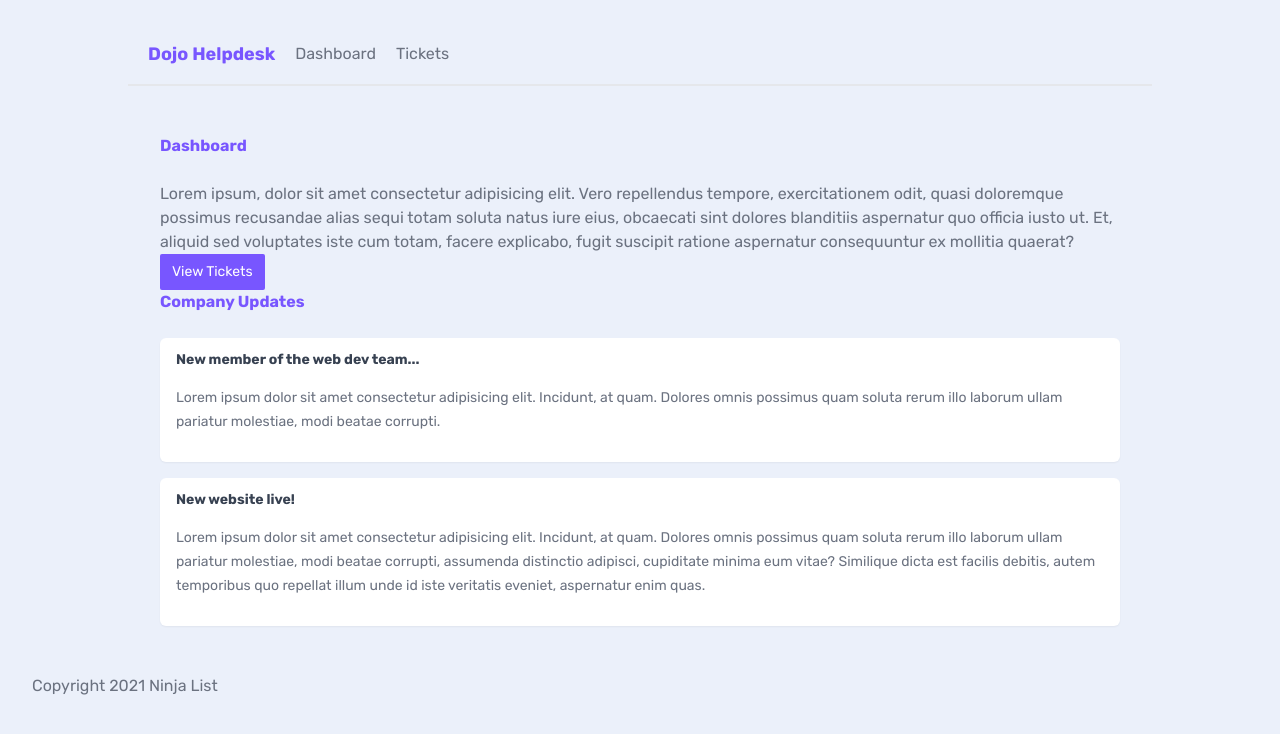
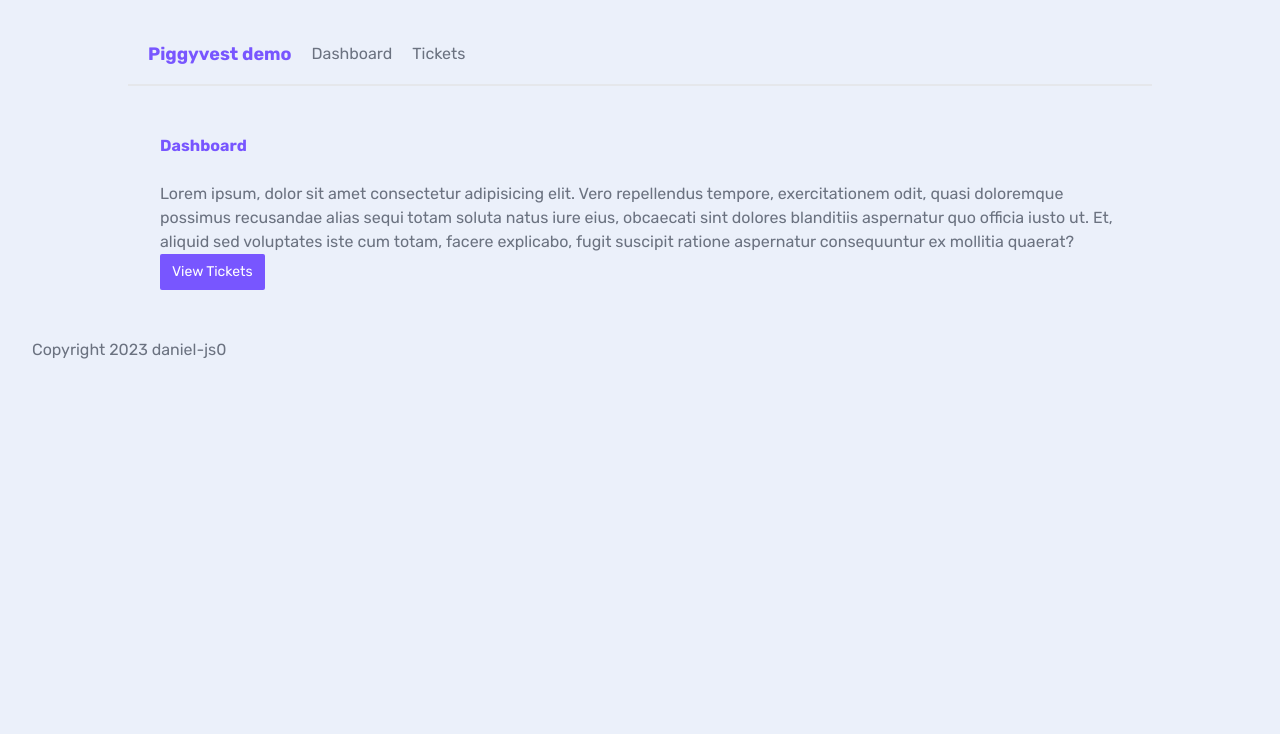
Before and after one commit to daniel-js0/Piggyvest-clone, a Next.js app: page / in a window 1280 px wide. Shown: the top 734 px of the page. Built offline with nearby package versions, Linux system fonts and the light colour scheme.

Commit message:
deleted some files

```diff
--- a/app/comp/Footer.jsx
+++ b/app/compnents/Footer.jsx
@@ -1,7 +1,7 @@
 const Footer = () => {
     return (
       <footer className="ml-[30%]">
-        Copyright 2021 Ninja List
+        Copyright 2023 daniel-js0
       </footer>
     );
   }
--- a/app/comp/Navbar.jsx
+++ b/app/compnents/Navbar.jsx
@@ -1,5 +1,4 @@
 import Link from 'next/link';
-import Image from 'next/image'
 
 const Navbar = () => {
   return (
@@ -7,7 +6,7 @@ const Navbar = () => {
       <div className="logo mt-5">
 
       </div>
-      <h1>Dojo Helpdesk</h1>
+      <h1>Piggyvest demo</h1>
       <Link href="/">Dashboard</Link>
       <Link href="/tickets">Tickets</Link>
     </nav>
--- a/app/layout.jsx
+++ b/app/layout.jsx
@@ -1,5 +1,5 @@
-import Footer from './comp/Footer'
-import Navbar from './comp/Navbar'
+import Footer from './compnents/Footer'
+import Navbar from './compnents/Navbar'
 import './globals.css'
 import { Rubik } from 'next/font/google'
 
--- a/app/page.jsx
+++ b/app/page.jsx
@@ -14,16 +14,7 @@ export default function Home() {
         </Link>
       </div>
 
-      <h2>Company Updates</h2>
 
-      <div className="card">
-        <h3>New member of the web dev team...</h3>
-        <p>Lorem ipsum dolor sit amet consectetur adipisicing elit. Incidunt, at quam. Dolores omnis possimus quam soluta rerum illo laborum ullam pariatur molestiae, modi beatae corrupti.</p>
-      </div>
-      <div className="card">
-        <h3>New website live!</h3>
-        <p>Lorem ipsum dolor sit amet consectetur adipisicing elit. Incidunt, at quam. Dolores omnis possimus quam soluta rerum illo laborum ullam pariatur molestiae, modi beatae corrupti, assumenda distinctio adipisci, cupiditate minima eum vitae? Similique dicta est facilis debitis, autem temporibus quo repellat illum unde id iste veritatis eveniet, aspernatur enim quas.</p>
-      </div>
     </main>
 
   )
```
Also changed, not shown: app/tickets/[id]/page.jsx (deleted, +0 -51 lines).
